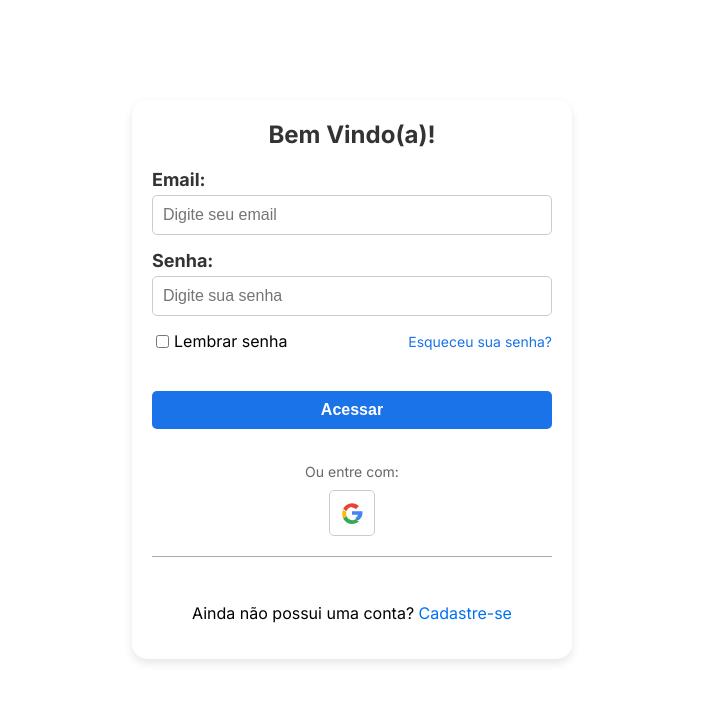
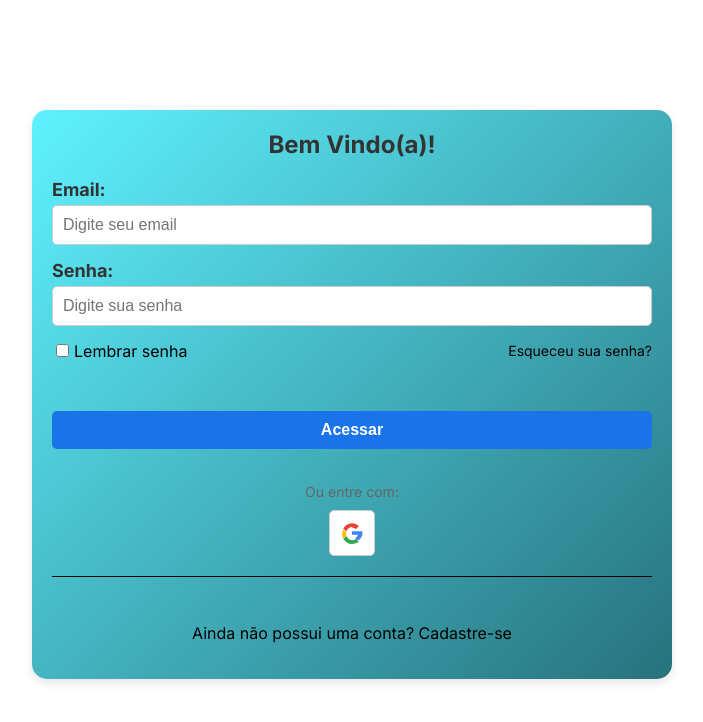
Before and after one commit to RicardoPXavier/Lista-de-Tarefas, a Next.js app: page /login in a window 1280 px wide. Shown: the top 722 px of the page, without its empty margins (288-991 px from the left). Built offline with nearby package versions, Linux system fonts and the light colour scheme.

Commit message:
Pequenos ajustes na parte de design

```diff
--- a/src/app/login/page.module.scss
+++ b/src/app/login/page.module.scss
@@ -5,12 +5,18 @@
     background: #fff;
     border-radius: 15px;
     box-shadow: 0 4px 10px rgba(0, 0, 0, 0.1);
-    margin-top: 100px;
-    max-width: 400px;
-    margin-left: auto;
-    margin-right: auto;
+    max-width: 600px;
+    width: 100%;
+    background: linear-gradient(135deg, #5ff2ff, #27727d);
 }
-
+.wrapper{
+    //background: linear-gradient(135deg, #5ff2ff, #27727d);
+    min-height: 91.5vh;
+    display: flex;
+    justify-content: center;
+    align-items: center;
+    padding: 20px;
+}
 .titulo {
     font-size: 24px;
     font-weight: bold;
@@ -57,7 +63,7 @@
 }
 
 .forgotPassword {
-    color: #1a73e8;
+    color: black;
     text-decoration: none;
     font-size: 14px;
     cursor: pointer;
@@ -110,7 +116,7 @@
 }
 
 .googleLogin:hover {
-    background: #f8f8f8;
+    background: black;
 }
 
 .googleIcon {
@@ -120,7 +126,7 @@
 
 .separator {
     border: none;
-    border-top: 1px solid #aaa;
+    border-top: 1px solid black;
     margin: 20px 0;
     width: 100%;
 }
@@ -131,7 +137,7 @@
 }
 
 .signupLink {
-    color: #0070f3;
+    color: black;
     text-decoration: none;
 }
 
--- a/src/app/login/page.tsx
+++ b/src/app/login/page.tsx
@@ -4,20 +4,22 @@ import googleIcon from '../../icons/google.svg';
 
 export default function TelaLogin() {
     return (
+
         <main>
+            <div className={style.wrapper}>
                 <div id={style.container}>
                     <div className={style.titulo}>Bem Vindo(a)!</div>
                     <div className={style.inputGroup}>
                         <label>Email:</label>
-                    <input type="email" placeholder="Digite seu email" className={style.input}/>
+                        <input type="email" placeholder="Digite seu email" className={style.input} />
                     </div>
                     <div className={style.inputGroup}>
                         <label>Senha:</label>
-                    <input type="password" placeholder="Digite sua senha" className={style.input}/>
+                        <input type="password" placeholder="Digite sua senha" className={style.input} />
                     </div>
                     <div className={style.options}>
                         <div className={style.rememberMe}>
-                        <input type="checkbox" id="remember" className={style.checkbox}/>
+                            <input type="checkbox" id="remember" className={style.checkbox} />
                             <label htmlFor="remember">Lembrar senha</label>
                         </div>
                         <a href="#" className={style.forgotPassword}>Esqueceu sua senha?</a>
@@ -28,7 +30,7 @@ export default function TelaLogin() {
                     <div className={style.alternativeLogin}>
                         <p>Ou entre com:</p>
                         <button className={style.googleLogin}>
-                        <Image src={googleIcon} alt="Google" className={style.googleIcon}/>
+                            <Image src={googleIcon} alt="Google" className={style.googleIcon} />
                         </button>
                     </div>
                     <hr className={style.separator} />
@@ -36,6 +38,7 @@ export default function TelaLogin() {
                         <p>Ainda não possui uma conta? <a href="#" className={style.signupLink}>Cadastre-se</a></p>
                     </div>
                 </div>
+            </div>
         </main>
     );
 }
```
Lines whose indentation alone changed are shown as unchanged.
